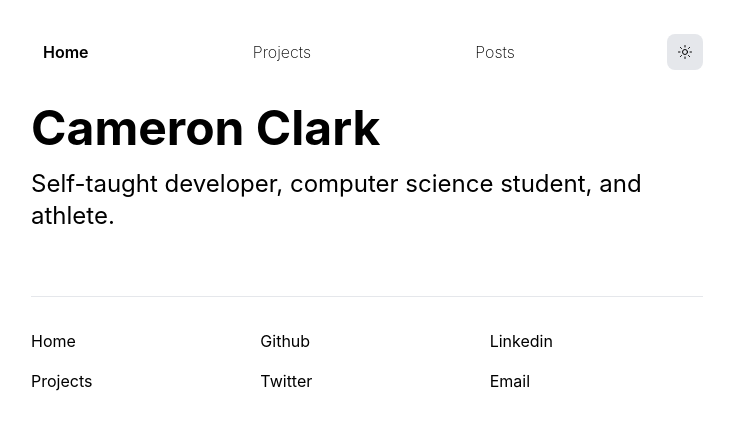
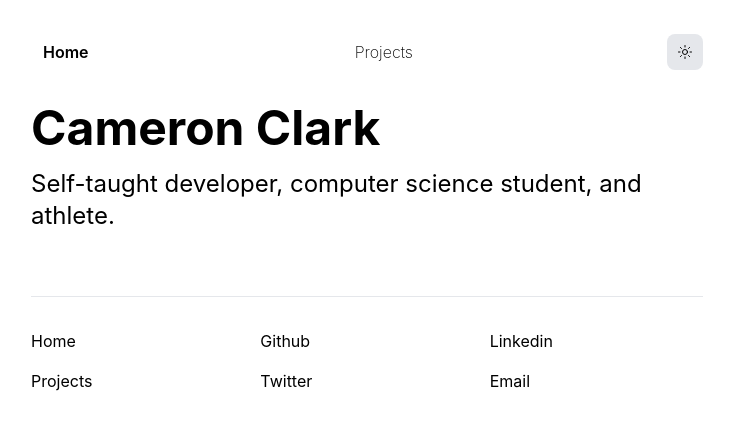
Before and after one commit to Camc314/camc314.github.io, a Next.js app: page / in a window 1280 px wide. Shown: the top 430 px of the page, without its empty margins (273-1007 px from the left). Built offline with nearby package versions, Linux system fonts and the light colour scheme.

Commit message:
remove posts from navbar

```diff
--- a/components/NavBar.tsx
+++ b/components/NavBar.tsx
@@ -7,7 +7,7 @@ import { IoMoonOutline, IoSunnyOutline } from "react-icons/io5";
 const linksList = [
   { title: "Home", path: "/" },
   { title: "Projects", path: "/projects" },
-  { title: "Posts", path: "/blog" }
+  // { title: "Posts", path: "/blog" }
 ];
 
 export function NavBar() {
```
